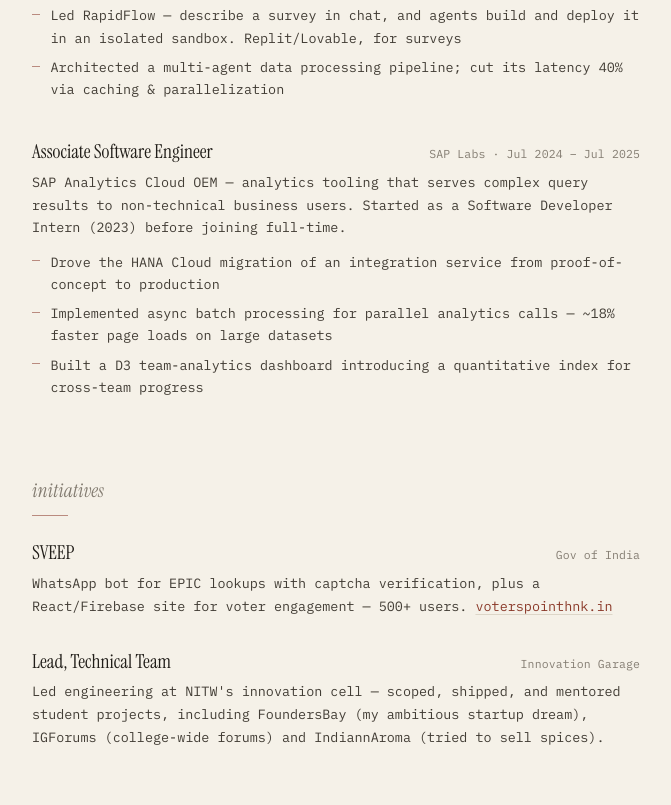
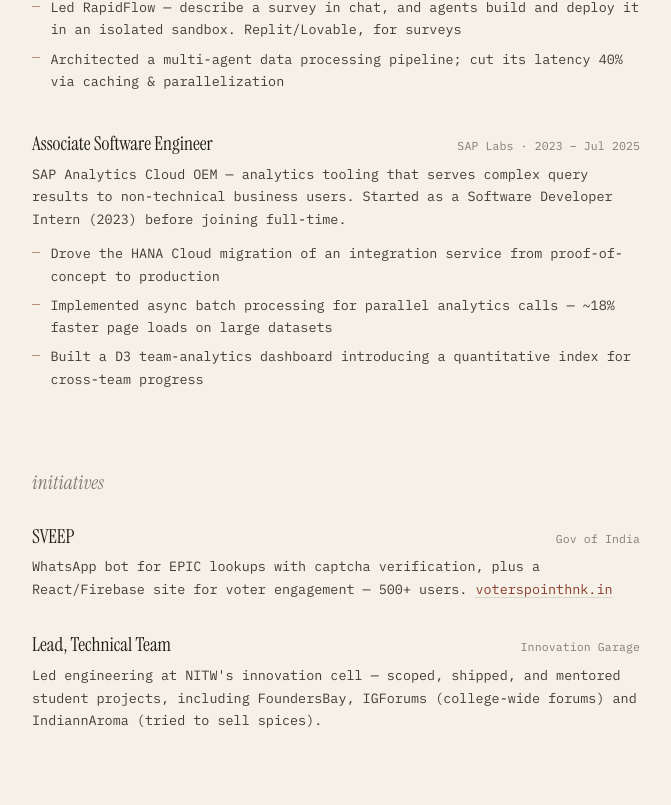
Before and after one commit to rumbleroii/rumbleroii.github.io, a website: page index.html in a window 1280 px wide. Shown: the part 1084-1889 px from the top of the page, without its empty margins (304-975 px from the left). Drawn offline with Linux system fonts and the light colour scheme.

Commit message:
Extend SAP dates to 2023, drop section bars and startup-dream aside.

```diff
--- a/index.html
+++ b/index.html
@@ -64,7 +64,7 @@
           >resume</a>
         </section>
 
-        <section class="block block--bar">
+        <section class="block">
           <h2><span class="block-name">work</span></h2>
 
           <article class="entry">
@@ -101,7 +101,7 @@
           <article class="entry">
             <div class="entry-top">
               <h3>Associate Software Engineer</h3>
-              <span class="entry-meta">SAP Labs · Jul 2024 – Jul 2025</span>
+              <span class="entry-meta">SAP Labs · 2023 – Jul 2025</span>
             </div>
             <p class="entry-note">SAP Analytics Cloud OEM — analytics tooling that serves complex query results to non-technical business users. Started as a Software Developer Intern (2023) before joining full-time.</p>
             <ul class="highlights">
@@ -112,7 +112,7 @@
           </article>
         </section>
 
-        <section class="block block--bar">
+        <section class="block">
           <h2><span class="block-name">initiatives</span></h2>
 
           <article class="entry entry--compact">
@@ -131,7 +131,7 @@
               <h3>Lead, Technical Team</h3>
               <span class="entry-meta">Innovation Garage</span>
             </div>
-            <p>Led engineering at NITW's innovation cell — scoped, shipped, and mentored student projects, including FoundersBay (my ambitious startup dream), IGForums (college-wide forums) and IndiannAroma (tried to sell spices).</p>
+            <p>Led engineering at NITW's innovation cell — scoped, shipped, and mentored student projects, including FoundersBay, IGForums (college-wide forums) and IndiannAroma (tried to sell spices).</p>
           </article>
         </section>
 
--- a/style.css
+++ b/style.css
@@ -229,20 +229,6 @@ h1 {
 /* ---------- sections ---------- */
 .block {
   margin-top: clamp(3.5rem, 10vw, 4.75rem);
-}
-
-.block--bar .block-name::after {
-  content: "";
-  display: block;
-  width: 2.25rem;
-  height: 1px;
-  margin-top: 0.45rem;
-  background: var(--link);
-  opacity: 0.55;
-}
-
-.block--bar h2 {
-  margin-bottom: 2.1rem;
 }
 
 .block h2 {
```
